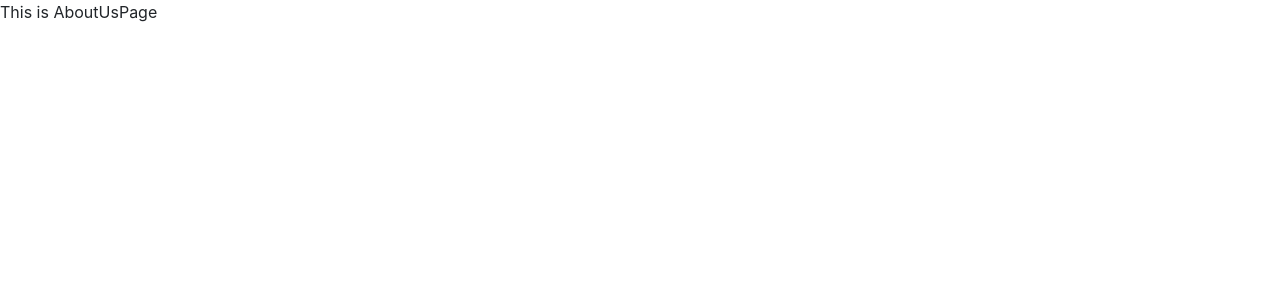
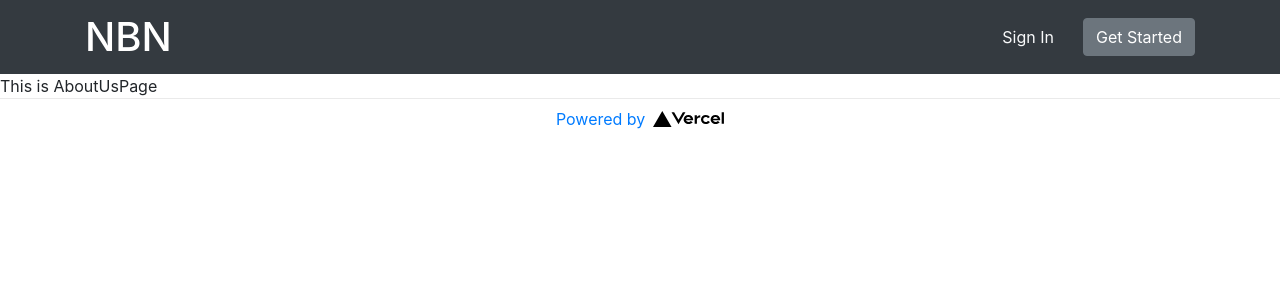
Before and after one commit to nisil-thaing/news-blog-nextjs, a Next.js app: page /about-us in a window 1280 px wide. Shown: the top 300 px of the page. Built offline with nearby package versions, Linux system fonts and the light colour scheme.

Commit message:
Add MainLayout component

```diff
--- a/package.json
+++ b/package.json
@@ -9,6 +9,7 @@
   },
   "dependencies": {
     "next": "10.0.9",
+    "prop-types": "^15.7.2",
     "react": "17.0.2",
     "react-bootstrap": "^1.5.2",
     "react-dom": "17.0.2",
--- /dev/null
+++ b/src/components/MainFooter/MainFooter.js
@@ -0,0 +1,18 @@
+import React from 'react';
+
+import { Container } from './MainFooter.style';
+
+function MainFooter () {
+  return <Container className="w-100 h-100 pt-2 pb-4 pb-md-5">
+    <a
+      href="https://vercel.com?utm_source=create-next-app&utm_medium=default-template&utm_campaign=create-next-app"
+      target="_blank"
+      rel="noopener noreferrer"
+      className="d-flex justify-content-center align-items-center">
+      Powered by{' '}
+      <img src="/vercel.svg" alt="Vercel Logo" className="logo" />
+    </a>
+  </Container>;
+}
+
+export default MainFooter;
--- /dev/null
+++ b/src/components/MainFooter/MainFooter.style.js
@@ -0,0 +1,13 @@
+import styled from 'styled-components';
+
+export const Container = styled.footer`
+  border-top: 1px solid #eaeaea;
+
+  img {
+    margin-left: 0.5rem;
+  }
+
+  .logo {
+    height: 1em;
+  }
+`;
--- /dev/null
+++ b/src/containers/MainLayout/MainLayout.js
@@ -0,0 +1,18 @@
+import React from 'react';
+import { func, node, oneOfType, string } from 'prop-types';
+
+function MainLayout ({ children, ...restProps }) {
+  return <>
+    { restProps.header ? <restProps.header /> : null }
+    { children }
+    { restProps.footer ? <restProps.footer /> : null }
+  </>;
+}
+
+MainLayout.propTypes = {
+  header: oneOfType([ func, string ]),
+  children: node.isRequired,
+  footer: oneOfType([ func, string ])
+};
+
+export default MainLayout;
--- a/src/pages/about-us.js
+++ b/src/pages/about-us.js
@@ -1,7 +1,15 @@
 import React from 'react';
 
+import MainLayout from 'containers/MainLayout/MainLayout';
+import MainHeader from 'components/MainHeader/MainHeader';
+import MainFooter from 'components/MainFooter/MainFooter';
+
 function AboutUsPage () {
-  return <div>This is AboutUsPage</div>;
+  return <div>
+    <MainLayout header={ MainHeader } footer={ MainFooter }>
+      This is AboutUsPage
+    </MainLayout>
+  </div>;
 }
 
 export default AboutUsPage;
```
Also changed, not shown: src/pages/index.js (+5 -14 lines), src/styles/pages/HomePage.style.js (+0 -12 lines).
